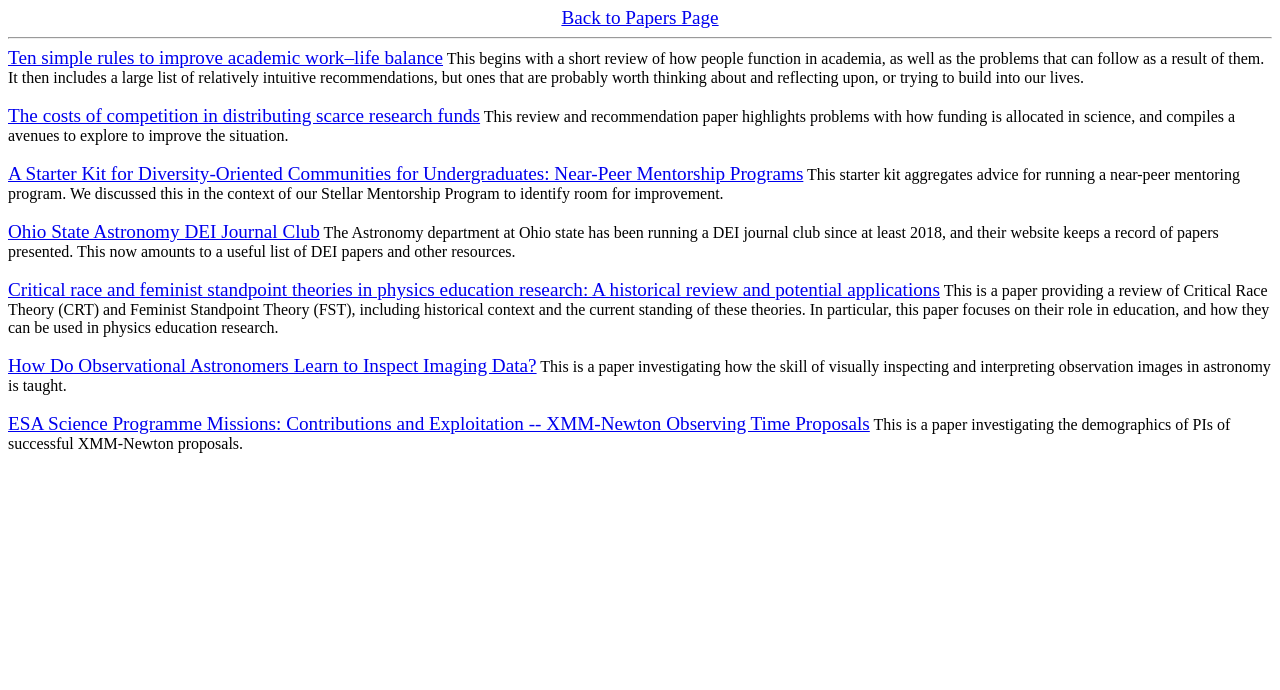
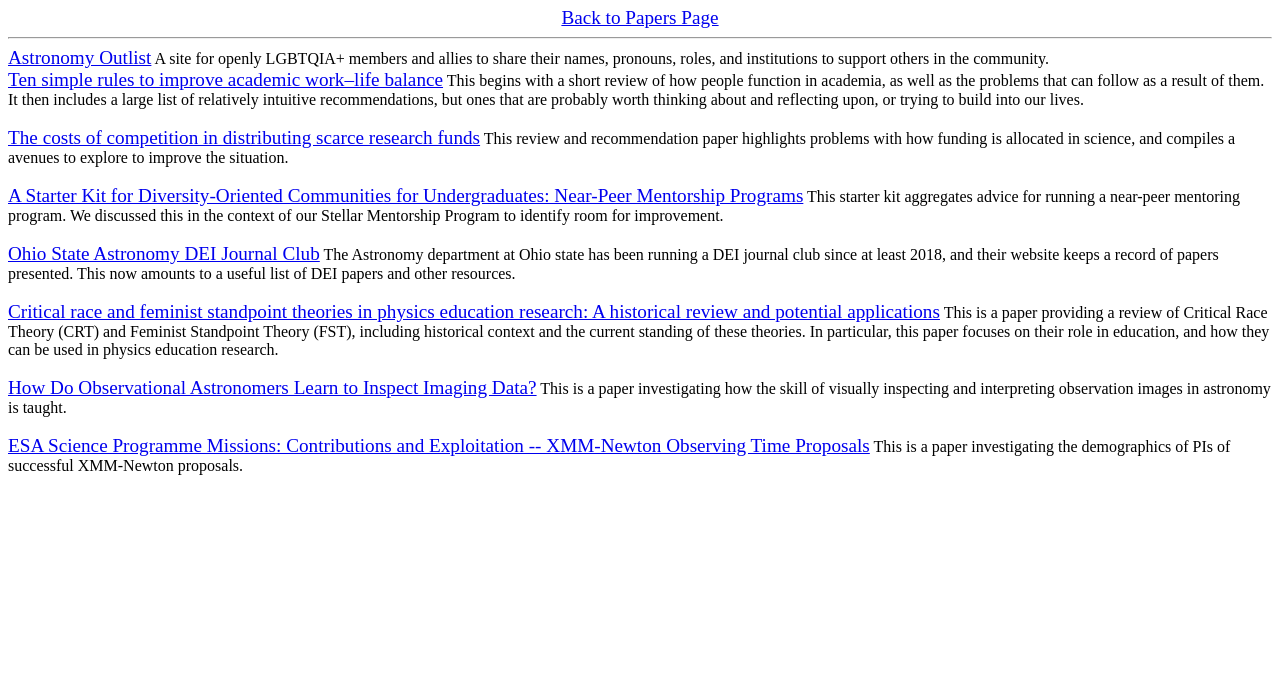
Before and after one commit to jvshields/coffeepapers, a plain HTML site: page dei-resources.html in a window 1280 px wide. Shown: the part 110-800 px from the top of the page. Drawn offline with Linux system fonts and the light colour scheme.

Commit message:
DEI resources for Jun 26 2025

```diff
--- a/dei-resources.html
+++ b/dei-resources.html
@@ -22,6 +22,9 @@
         Short description of the resource
         <br>
         -->
+        <big><a href="https://astro-outlist.github.io/">Astronomy Outlist</a></big>
+        A site for openly LGBTQIA+ members and allies to share their names, pronouns, roles, and institutions to support others in the community.
+        <br>
         <big><a href="https://pmc.ncbi.nlm.nih.gov/articles/PMC8282063/">Ten simple rules to improve academic work–life balance</a></big>
         This begins with a short review of how people function in academia, as well as the problems that can follow as a result of them. It then includes a large list of relatively intuitive recommendations, but ones that are probably worth thinking about and reflecting upon, or trying to build into our lives.<br>
         <br>
```
